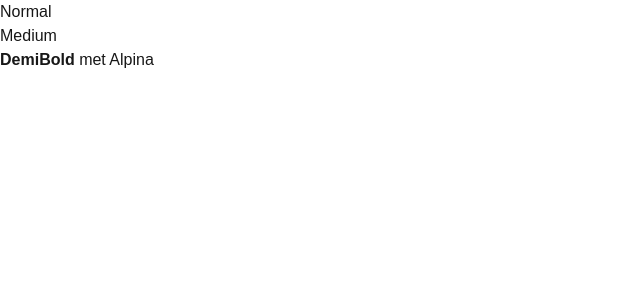
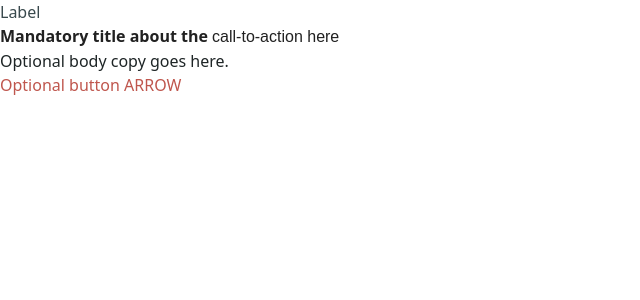
Before and after one commit to Rellor/cta-section, a Next.js app: page / in a window 1280 px wide. Shown: the top 300 px of the page, without its empty margins (0-640 px from the left). Built offline with nearby package versions, Linux system fonts and the light colour scheme; a web font is replaced by a local one.

Commit message:
Added colors

```diff
--- a/src/pages/index.js
+++ b/src/pages/index.js
@@ -2,11 +2,13 @@ export default function Home() {
   return (
     <div>
       <main>
-        <p>Normal</p>
-        <p className="font-medium">Medium</p>
-        <p className="font-bold">
-          DemiBold <span className="font-gt-alpina font-light">met Alpina</span>
-        </p>
+        <p className="text-groenGrijs">Label</p>
+        <h1 className="font-bold text-text1">
+          Mandatory title about the{" "}
+          <span className="font-gt-alpina font-light">call-to-action here</span>
+        </h1>
+        <p className="text-text2">Optional body copy goes here.</p>
+        <button className="text-orangeRed">Optional button ARROW</button>
       </main>
     </div>
   );
--- a/src/styles/globals.css
+++ b/src/styles/globals.css
@@ -1,23 +1,19 @@
 @import "tailwindcss";
 
-:root {
-  --background: #ffffff;
-  --foreground: #171717;
-  --font-commons: "TT Commons", sans-serif;
-}
+@theme inline {
+  --color-white: #ffffff;
+  --color-softWhite: #fafafa;
+  --color-black: #1b2426;
 
-@theme inline {
-  --color-background: var(--background);
-  --color-foreground: var(--foreground);
+  --color-orangeRed: #bf564d;
+  --color-groenGrijs: #39494d;
+
+  /* Should these colors also be the groenGrijs? Or do they have their own names? */
+  --color-text1: #212121;
+  --color-text2: #1e2526;
+
   --font-commons: var(--font-commons);
   --font-gt-alpina: var(--font-gt-alpina);
-}
-
-@media (prefers-color-scheme: dark) {
-  :root {
-    --background: #0a0a0a;
-    --foreground: #ededed;
-  }
 }
 
 body {
```
